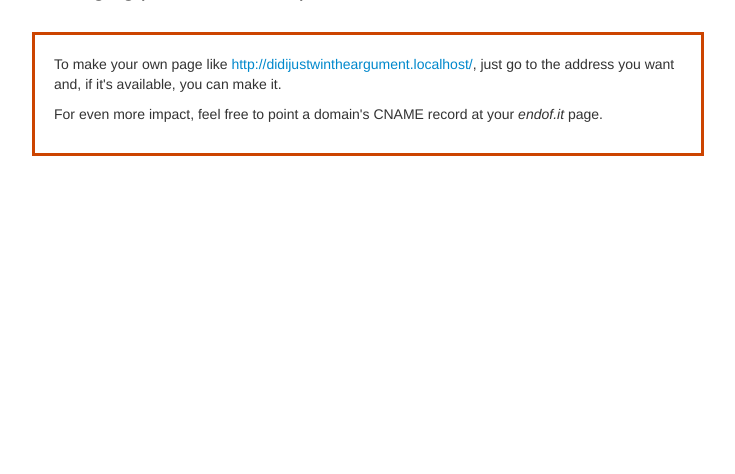
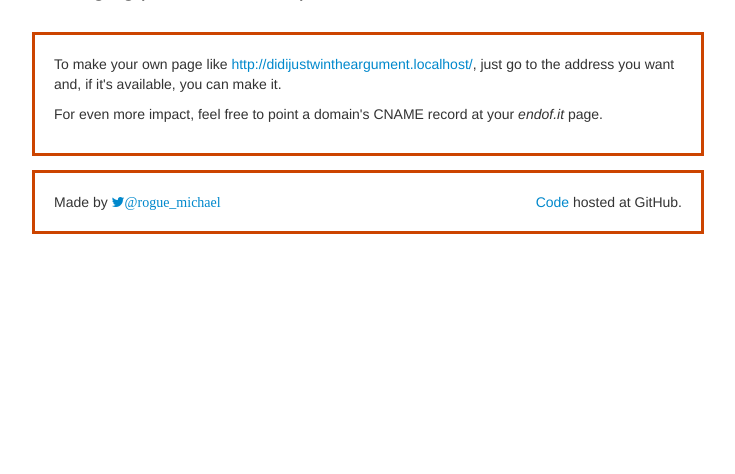
Before and after one commit to exonian/endofit, a Flask app: page / in a window 1280 px wide. Shown: the part 191-665 px from the top of the page, without its empty margins (272-1007 px from the left). Run offline with Flask 2, Linux system fonts and the light colour scheme; some libraries are stand-ins or nearby versions.

Commit message:
Add twitter handle and link to github repo

```diff
--- a/templates/home.html
+++ b/templates/home.html
@@ -11,4 +11,8 @@
         <p>To make your own page like <a href="{{ demo_url }}">{{ demo_url }}</a>, just go to the address you want and, if it's available, you can make it.</p>
         <p>For even more impact, feel free to point a domain's CNAME record at your <em>endof.it</em> page.</p>
     </div>
+    <div class="well">
+        <p class="pull-left">Made by <a href="https://twitter.com/intent/user?screen_name=rogue_michael" class="icon-twitter">@rogue_michael</a></p>
+        <p class="pull-right"><a href="https://github.com/exonian/endofit">Code</a> hosted at GitHub.</p>
+    </div>
 {% endblock page %}
```
